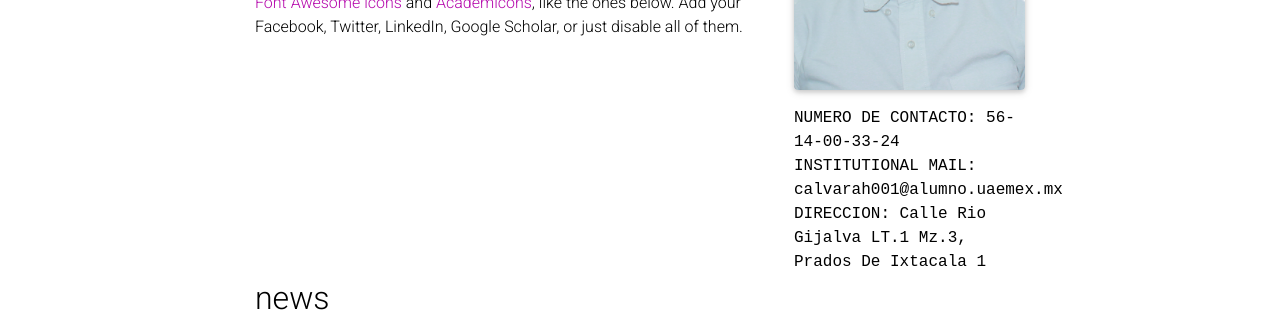
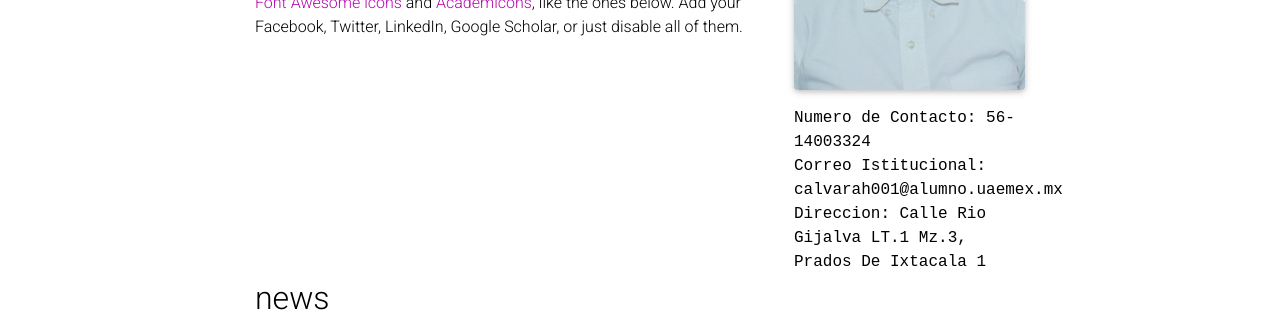
Before and after one commit to ChristianItzel13234/ChristianItzel13234, a Jekyll site: the page built from _pages/about.md, in a window 1280 px wide and 900 px high, scrolled down 307 px. Shown: the part 151-463 px from the top of the window. Built offline with Jekyll 4.4.1, drawn with Linux system fonts in a browser that asks for light colours; full-size pictures stand in for the smaller copies a plugin makes; emoji names are drawn with the system emoji font; comment, search, counter and statistics services are not loaded; a style sheet for code colours, icons or effects is not loaded.

Commit message:
borrador

```diff
--- a/_pages/about.md
+++ b/_pages/about.md
@@ -9,9 +9,9 @@ profile:
   image: prof_pic.jpg
   image_circular: false # crops the image to make it circular
   address: >
-    <p>NUMERO DE CONTACTO: 56-14-00-33-24 </p>
-    <p>INSTITUTIONAL MAIL: calvarah001@alumno.uaemex.mx </p>
-    <p>DIRECCION: Calle Rio Gijalva LT.1 Mz.3, Prados De Ixtacala 1</p>
+    <p>Numero de Contacto: 56-14003324 </p>
+    <p>Correo Istitucional: calvarah001@alumno.uaemex.mx </p>
+    <p>Direccion: Calle Rio Gijalva LT.1 Mz.3, Prados De Ixtacala 1</p>
 
 news: true  # includes a list of news items
 latest_posts: true  # includes a list of the newest posts
```
